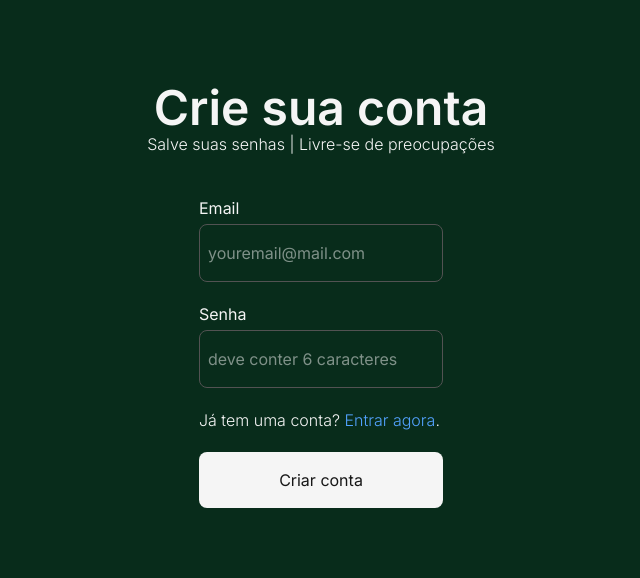
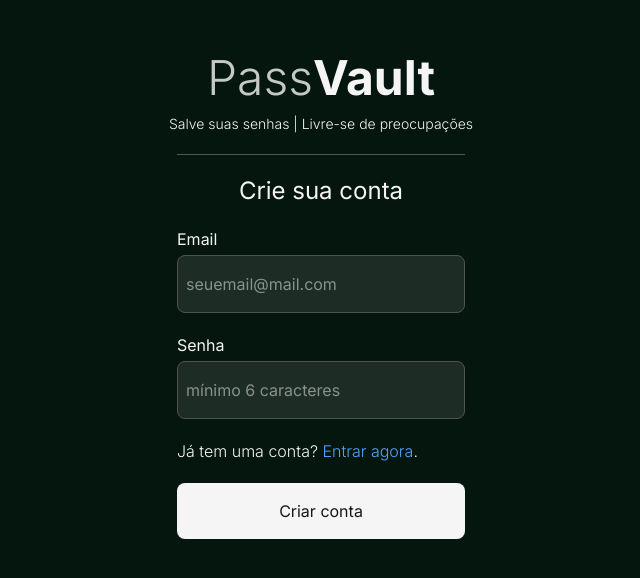
Before and after one commit to leuzaoo/password-manager, a Next.js app in the folder frontend/: page /signup in a window 1280 px wide. Shown: the part 104-682 px from the top of the page, without its empty margins (319-959 px from the left). Built offline with nearby package versions, Linux system fonts and the light colour scheme.

Commit message:
Updated login and signup pages layout

```diff
--- a/frontend/src/app/login/page.tsx
+++ b/frontend/src/app/login/page.tsx
@@ -18,22 +18,22 @@ const LoginPage = () => {
   const searchParams = useSearchParams();
   const callbackUrl = searchParams.get("callbackUrl") || "/dashboard";
 
-  const { login, isLoading, error } = useAuthStore();
+  const { login, isLoading } = useAuthStore();
 
-  const handleLogin = async (e: { preventDefault: () => void }) => {
+  const handleLogin = async (e: React.FormEvent) => {
     e.preventDefault();
     await login(email, password);
     router.push(callbackUrl);
   };
 
-  return (
-    <section className="mx-auto flex h-screen w-screen max-w-7xl flex-col items-center justify-center">
-      <h1 className="text-5xl font-bold">
-        <span className="font-light opacity-80">Pass</span>Vault
-      </h1>
-      <p className="font-light">Salve suas senhas | Livre-se de preocupações</p>
+  const renderLoader = () => (
+    <div className="flex justify-center rounded-lg bg-white py-4 text-black">
+      <LoaderCircleIcon className="animate-spin" />
+    </div>
+  );
 
-      <form onSubmit={handleLogin} className="mx-auto mt-10 space-y-5">
+  const renderForm = () => (
+    <form onSubmit={handleLogin} className="mt-5 min-w-2xs space-y-5">
       <div className="flex flex-col gap-1">
         <MainInput
           placeholder="seuemail@mail.com"
@@ -41,6 +41,7 @@ const LoginPage = () => {
           value={email}
           label="Email"
           type="mail"
+          className="bg-primary-white/10"
         />
       </div>
       <div className="flex flex-col gap-1">
@@ -50,6 +51,7 @@ const LoginPage = () => {
           value={password}
           label="Senha"
           type="password"
+          className="bg-primary-white/10"
         />
       </div>
 
@@ -62,19 +64,24 @@ const LoginPage = () => {
       </p>
 
       {isLoading ? (
-          <div className="flex justify-center rounded-lg bg-white py-4 text-black">
-            <LoaderCircleIcon className="animate-spin" />
-          </div>
+        renderLoader()
       ) : (
         <MainButton type="submit">Entrar</MainButton>
       )}
+    </form>
+  );
 
-        {error && (
-          <div className="mt-4 mb-6 flex items-center gap-2 text-sm text-red-600">
-            <p className="font-semibold">{error}</p>
-          </div>
-        )}
-      </form>
+  return (
+    <section className="mx-auto flex h-screen w-screen flex-col items-center justify-center bg-black/50 px-4">
+      <h1 className="text-5xl font-bold">
+        <span className="font-light opacity-80">Pass</span>Vault
+      </h1>
+      <p className="mt-3 text-sm font-light">
+        Salve suas senhas | Livre-se de preocupações
+      </p>
+      <hr className="border-primary-white mt-5 w-full max-w-2xs min-w-2xs border-t opacity-30" />
+      <h1 className="mt-5 text-2xl">Acesse sua conta</h1>
+      {renderForm()}
     </section>
   );
 };
--- a/frontend/src/app/signup/page.tsx
+++ b/frontend/src/app/signup/page.tsx
@@ -13,43 +13,44 @@ import MainInput from "../components/ui/input";
 const SignupPage = () => {
   const [email, setEmail] = useState("");
   const [password, setPassword] = useState("");
-  const { signup, isLoading, error } = useAuthStore();
 
   const router = useRouter();
+  const { signup, isLoading } = useAuthStore();
 
-  const handleSignup = async (e: { preventDefault: () => void }) => {
+  const handleSignup = async (e: React.FormEvent) => {
     e.preventDefault();
-
     await signup(email, password);
-
-    const { error } = useAuthStore.getState();
-    if (!error) {
+    if (!useAuthStore.getState().error) {
       router.push("/dashboard");
     }
   };
 
-  return (
-    <section className="mx-auto flex h-screen w-screen max-w-7xl flex-col items-center justify-center">
-      <h1 className="text-5xl font-semibold">Crie sua conta</h1>
-      <p className="font-light">Salve suas senhas | Livre-se de preocupações</p>
+  const renderLoader = () => (
+    <div className="flex justify-center rounded-lg bg-white py-4 text-black">
+      <LoaderCircleIcon className="animate-spin" />
+    </div>
+  );
 
-      <form onSubmit={handleSignup} className="mx-auto mt-10 space-y-5">
+  const renderForm = () => (
+    <form onSubmit={handleSignup} className="mt-5 min-w-2xs space-y-5">
       <div className="flex flex-col gap-1">
         <MainInput
-            placeholder="youremail@mail.com"
+          placeholder="seuemail@mail.com"
           onChange={(e) => setEmail(e.target.value)}
           value={email}
           label="Email"
           type="mail"
+          className="bg-primary-white/10"
         />
       </div>
       <div className="flex flex-col gap-1">
         <MainInput
-            placeholder="deve conter 6 caracteres"
+          placeholder="mínimo 6 caracteres"
           onChange={(e) => setPassword(e.target.value)}
           value={password}
           label="Senha"
           type="password"
+          className="bg-primary-white/10"
         />
       </div>
 
@@ -62,19 +63,25 @@ const SignupPage = () => {
       </p>
 
       {isLoading ? (
-          <div className="flex justify-center rounded-lg bg-white py-4 text-black">
-            <LoaderCircleIcon className="animate-spin" />
-          </div>
+        renderLoader()
       ) : (
         <MainButton type="submit">Criar conta</MainButton>
       )}
+    </form>
+  );
 
-        {error && (
-          <div className="mt-4 mb-6 flex items-center gap-2 text-sm text-red-600">
-            <p className="font-semibold">{error}</p>
-          </div>
-        )}
-      </form>
+  return (
+    <section className="mx-auto flex h-screen w-screen flex-col items-center justify-center bg-black/50 px-4">
+      <h1 className="text-5xl font-bold">
+        <span className="font-light opacity-80">Pass</span>Vault
+      </h1>
+      <p className="mt-3 text-sm font-light">
+        Salve suas senhas | Livre-se de preocupações
+      </p>
+      <hr className="border-primary-white mt-5 min-w-2xs border-t opacity-30" />
+      <h2 className="mt-5 text-2xl">Crie sua conta</h2>
+
+      {renderForm()}
     </section>
   );
 };
```
Lines whose indentation alone changed are shown as unchanged.
